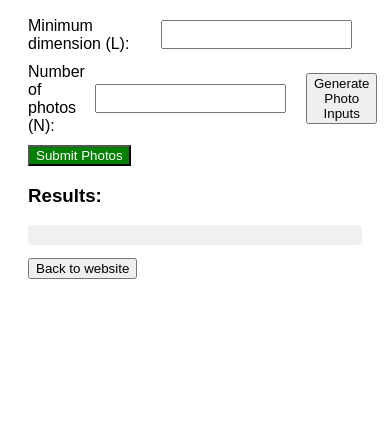
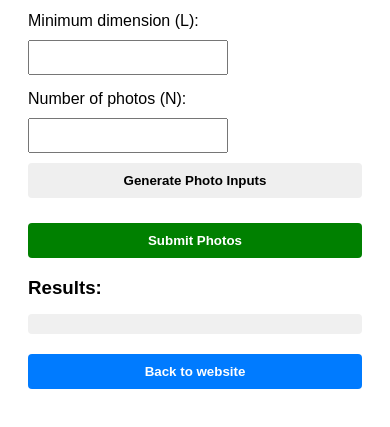
Before and after one commit to AdarshK33/Test_-Deloitte, a plain HTML site: page ImageCal.html in a window 390 px wide. Shown: the part 107-534 px from the top of the page. Drawn offline with Linux system fonts and the light colour scheme.

Commit message:
first commit

```diff
--- a/ImageCal.html
+++ b/ImageCal.html
@@ -1,38 +1,92 @@
 <!DOCTYPE html>
-<html>
+<html lang="en">
 <head>
+  <meta charset="UTF-8" />
+  <meta name="viewport" content="width=device-width, initial-scale=1.0" />
   <title>Facebook Photo Upload Checker</title>
   <style>
     body {
       font-family: Arial, sans-serif;
       padding: 20px;
+      box-sizing: border-box;
     }
+
+    h2, h3 {
+      margin-bottom: 15px;
+    }
+
     input[type="text"], input[type="number"] {
-      padding: 5px;
-      margin-right: 10px;
+      padding: 8px;
+      width: 100%;
+      max-width: 200px;
+      box-sizing: border-box;
     }
+
     .flex-row {
       display: flex;
+      flex-wrap: wrap;
+      gap: 10px;
       align-items: center;
-      gap: 10px;
-      margin-bottom: 10px;
+      margin-bottom: 15px;
     }
+
     .photo-input {
-      margin-bottom: 5px;
+      flex-direction: column;
+      align-items: flex-start;
     }
+
+    .photo-input input {
+      max-width: 250px;
+    }
+
+    button {
+      padding: 10px 20px;
+      border: none;
+      cursor: pointer;
+      font-weight: bold;
+      border-radius: 4px;
+    }
+
+    #checkPhotos {
+      background-color: green;
+      color: white;
+      margin-top: 10px;
+    }
+
+    .submit-btn {
+      background-color: #007BFF;
+      color: white;
+    }
+
     pre {
       background: #f0f0f0;
       padding: 10px;
       border-radius: 4px;
       white-space: pre-wrap;
     }
-    .error {
-      color: red;
+
+    .footer-submit {
+      margin-top: 20px;
     }
-	#checkPhotos{
-	background-color:green;
-	color:white;
-	}
+
+    @media (max-width: 600px) {
+      input[type="text"], input[type="number"] {
+        width: 100%;
+      }
+
+      button {
+        width: 100%;
+      }
+
+      .flex-row {
+        flex-direction: column;
+        align-items: flex-start;
+      }
+
+      .photo-input label {
+        margin-bottom: 5px;
+      }
+    }
   </style>
 </head>
 <body>
@@ -56,11 +110,10 @@
   <h3>Results:</h3>
   <pre id="output"></pre>
 
+  <div class="footer-submit">
+    <button class="submit-btn" onclick="window.location.href='/'">Back to website</button>
+  </div>
 
-
- <div class="footer-submit">
-  <button class="submit-btn" onclick="window.location.href='/'">Back to website</button>
-</div>
   <script>
     function generateInputs() {
       const n = parseInt(document.getElementById("numPhotos").value);
@@ -95,7 +148,6 @@
         const val = document.getElementById(`photo-${i}`).value.trim();
         const parts = val.split(" ").filter(Boolean);
 
-
         if (parts.length !== 2 || isNaN(parts[0]) || isNaN(parts[1])) {
           output.textContent += `Photo ${i + 1}: Invalid input! Please enter exactly 2 numbers (W H)\n`;
           continue;
```
